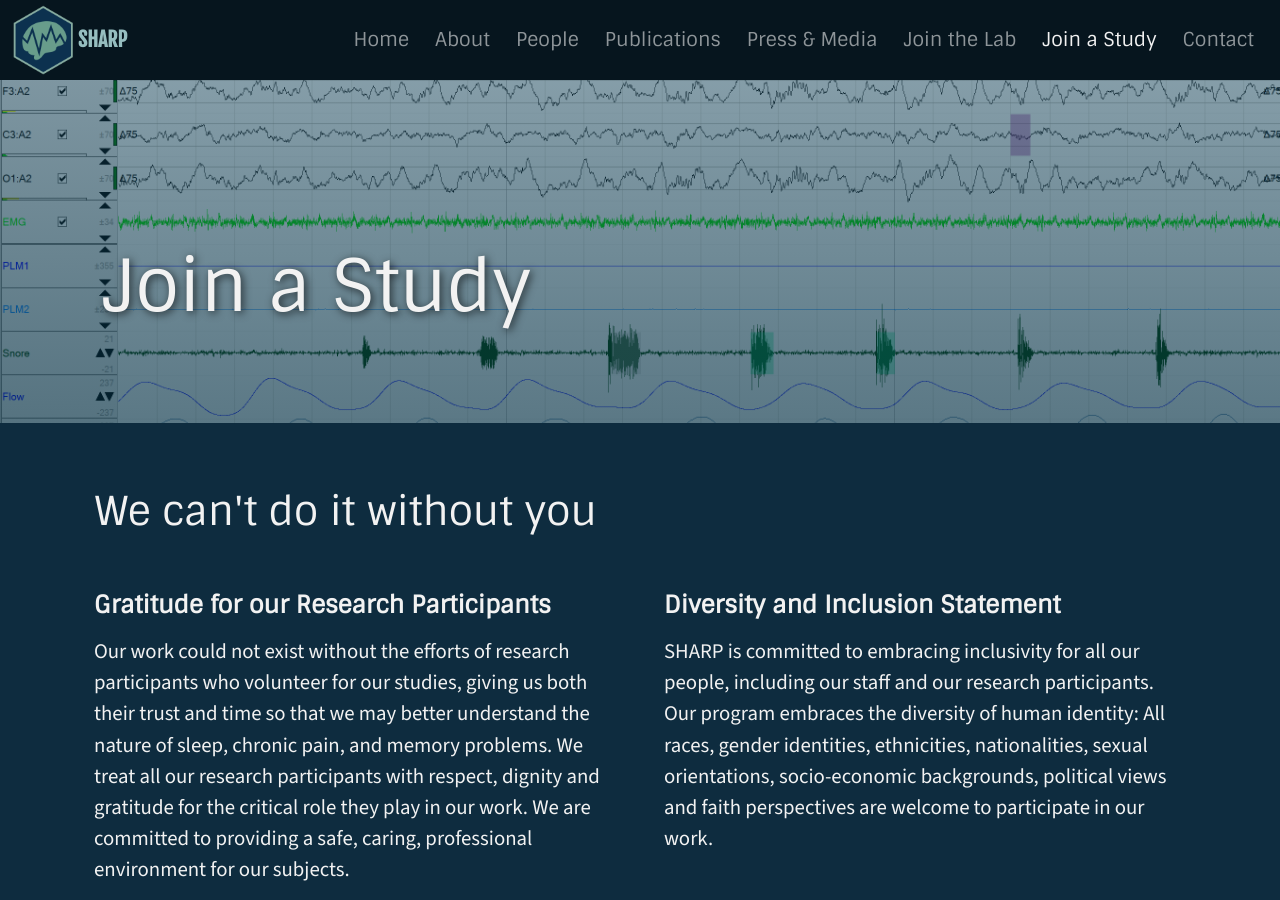
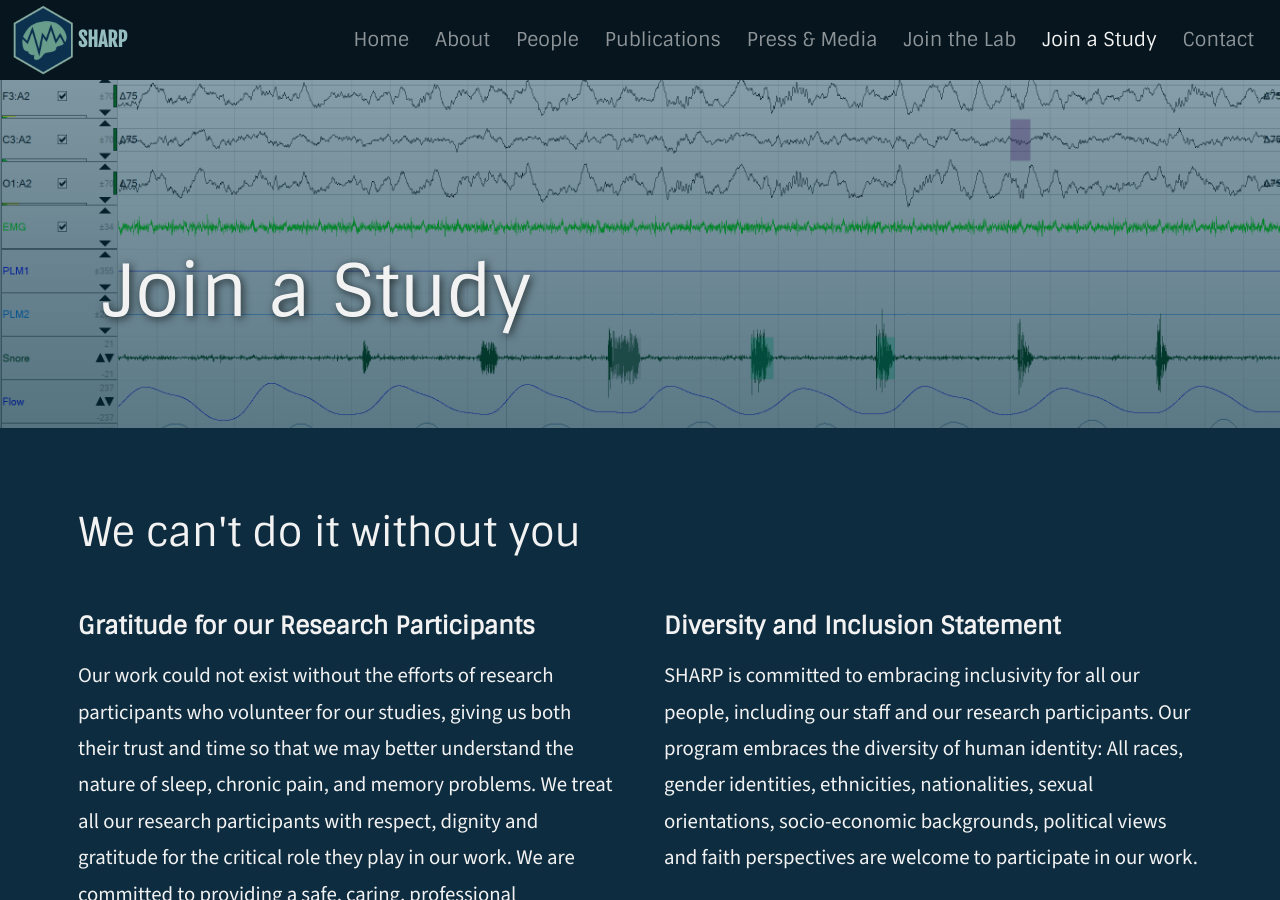
Before and after one commit to SHARP-lab-PDX/SHARP-lab-PDX.github.io, a Jekyll site: the page built from join-a-study.html, in a window 1280 px wide and 900 px high. Built offline with Jekyll 4.4.1, drawn with Linux system fonts in a browser that asks for light colours; nearby versions of some CDN libraries; a style sheet for code colours, icons or effects is not loaded.

Commit message:
Add text width limits and increase line-height for readability

```diff
--- a/css/styles.css
+++ b/css/styles.css
@@ -23,6 +23,7 @@
   background-color: var(--clr-primary-700);
   background-repeat: none;
   font-size: 1.2rem;
+  line-height: 1.75em;
 }
 
 /* remove right overflow margin */
@@ -69,6 +70,10 @@
 .hidden {
   display: none;
 }
+
+/* .line-spacer {
+  line-height: 1.75em;
+} */
 
 .text-shadow {
   text-shadow: 2px 2px 8px #000000b1;
@@ -196,6 +201,14 @@
 
 .container {
   --bs-gutter-x: 0rem;
+}
+
+.slim-container {
+  max-width: 80ch;
+}
+
+.text-container {
+  max-width: 110ch;
 }
 
 .padding-400 {
@@ -485,7 +498,7 @@
 }
 
 .bio-text {
-  font-size: 1rem;
+  font-size: 1.1rem;
   text-align: left !important;
 }
 
--- a/join-a-study.html
+++ b/join-a-study.html
@@ -4,77 +4,75 @@
 permalink: /join-a-study
 description: "Participate in research studies on sleep and neurological health. Read about current studies, eligibility, and compensation."
 ---
+
 {% assign data = site.data.join-a-study-text %}
 
 <section>
-  <div class="jumbotron"
-    style="background-image: linear-gradient(rgba(16, 64, 86, 0.5), rgba(3, 48, 68, 0.65)), url(images/sleep_traces_2.png); background-position: center;">
+  <div
+    class="jumbotron"
+    style="
+      background-image: linear-gradient(
+          rgba(16, 64, 86, 0.5),
+          rgba(3, 48, 68, 0.65)
+        ),
+        url(images/sleep_traces_2.png);
+      background-position: center;
+    "
+  >
     <div class="container almost-white jumbo-title">
       <h1 class="display-2 sintony">{{ page.title }}</h1>
     </div>
   </div>
 </section>
 
-
+<main>
   <section>
-  <div class="container px-4">
+    <div class="container px-2">
       <h1 class="sintony display-6 pb-5">{{ data.heading1 }}</h1>
-
       <div class="row gx-5 gy-4">
-
-
         <div class="col-12 col-lg-6">
           <h3 class="sintony fs-4 bold">{{ data.subheading1 }}</h3>
           <p>{{ data.text1 | markdownify }}</p>
         </div>
-
-
         <div class="col-12 col-lg-6">
           <h3 class="sintony fs-4 bold">{{ data.subheading2 }}</h3>
           <p>{{ data.text2 | markdownify }}</p>
         </div>
-
       </div>
     </div>
   </section>
 
-
-
   <section class="light-theme">
-  <div class="container px-4">
-
-    <h1 class="sintony display-5 pb-4">{{ data.heading2}} </h1>
+    <div class="container px-2">
+      <h1 class="sintony display-5 pb-4">{{ data.heading2}}</h1>
       <p>{{ data.text3 | markdownify }}</p>
-
       <div class="row gy-5 text-center pt-5">
-
         {% for study in site.data.studies.studies %}
         <div class="col-12 col-lg-6">
           <h3 class="bold">{{ study.title }}</h3>
           <p>
-          <a href="{{ study.url }}" class="btn btn-outline-dark publink fs-5">{{ study.button-text }}</a>
+            <a href="{{ study.url }}" class="btn btn-outline-dark publink fs-5"
+              >{{ study.button-text }}</a
+            >
           </p>
           <p class="study-add-info">
-          {% if study.addinfo %}
-          {{ study.addinfo | markdownify }}
-          {% endif %}
+            {% if study.addinfo %} {{ study.addinfo | markdownify }} {% endif %}
           </p>
-        <img src="{{ study.image }}" alt="Flyer for {{ study.title }}" class="img-fluid">
+          <img
+            src="{{ study.image }}"
+            alt="Flyer for {{ study.title }}"
+            class="img-fluid"
+          />
         </div>
         {% endfor %}
-
       </div>
-
-
     </div>
   </section>
 
-
   <section id="studyFAQ">
-  <div class="container px-4">
-
+    <div class="container px-2">
       <h1 class="sintony display-5 pb-4">FAQ</h1>
-    <div class="col">
+      <div class="col text-container">
         {% for item in site.data.studies-faq.faq %}
         <div class="bold">{{ item.question | markdownify }}</div>
         <div class="ms-3">{{ item.answer | markdownify }}</div>
@@ -82,3 +80,4 @@
       </div>
     </div>
   </section>
+</main>
--- a/join-the-lab.html
+++ b/join-the-lab.html
@@ -49,7 +49,7 @@
 
         <div>
             <h1 class="sintony display-6 pb-4">Internship opportunities</h1>
-            {{ data.internships | markdownify }}
+            <div class="text-container">{{ data.internships | markdownify }}</div>
         </div>
 
     </div>
@@ -87,7 +87,7 @@
             <h1>
                 <h1 class="sintony display-5 pb-4">FAQ</h1>
             </h1>
-            <div class="col">
+            <div class="col text-container">
                 {% for item in site.data.lab-faq.faq %}
                 <div class="bold">{{ item.question | markdownify }}</div>
                 <div class="ms-3">{{ item.answer | markdownify }}</div>
```
Also changed, not shown: index.html (+6 -6 lines), 1 other file. Lines whose indentation alone changed are shown as unchanged.
